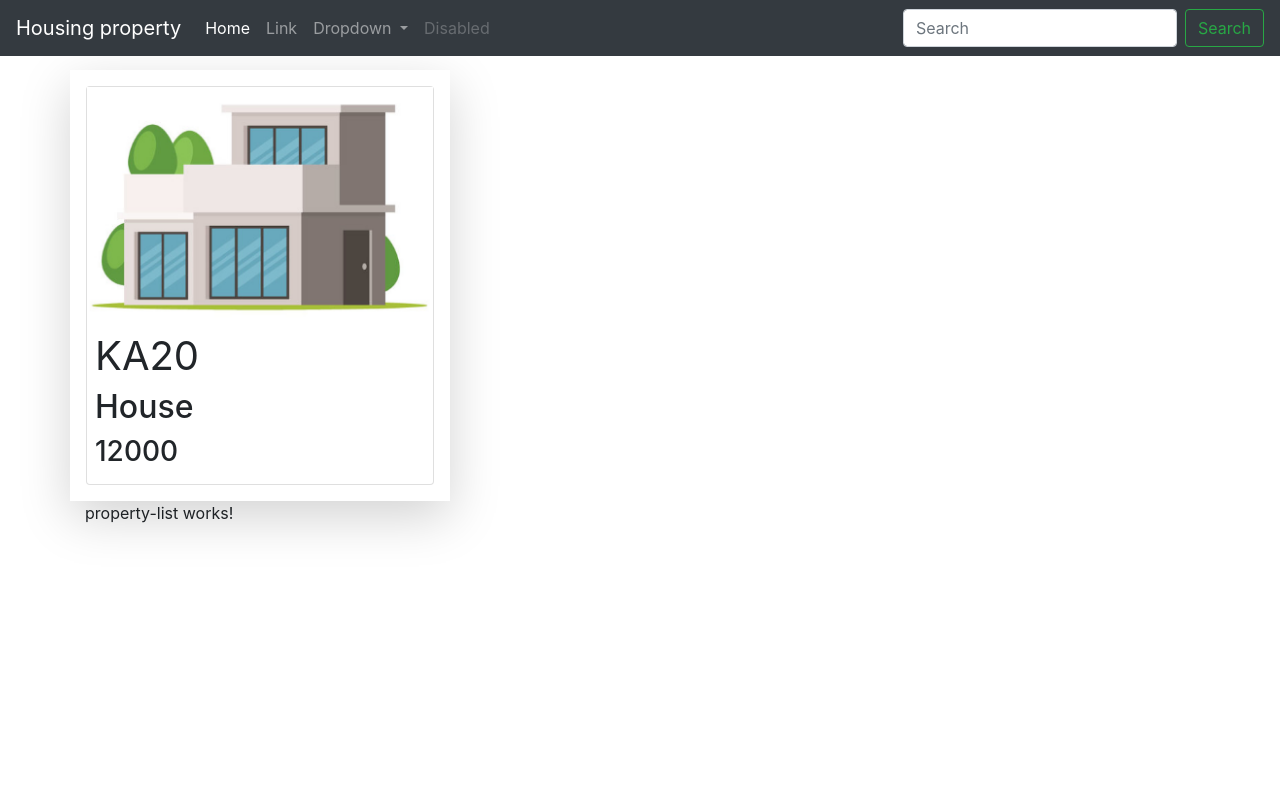
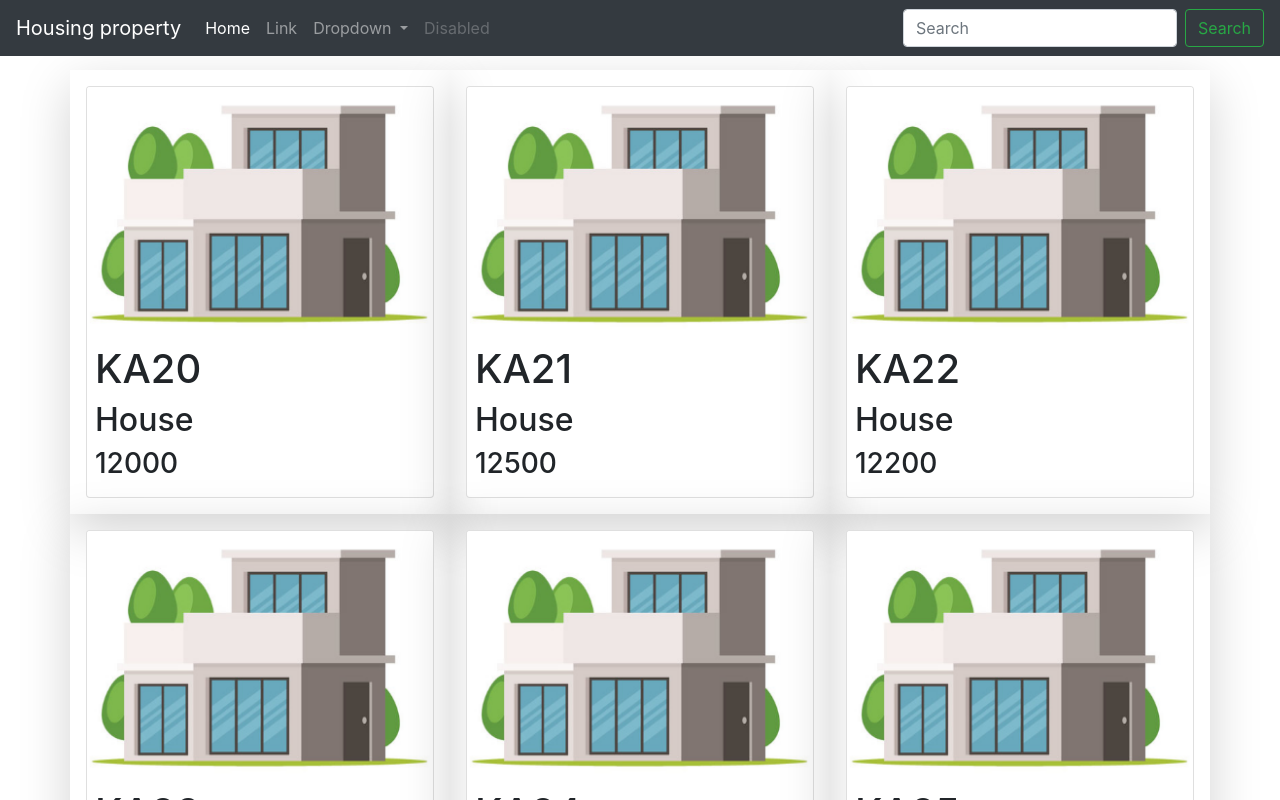
Before and after one commit to tanu1208/Angular, an Angular app in the folder Property-app/Frontend/: page / in a window 1280 px wide. Shown: the top 800 px of the page. Built offline with nearby package versions, Linux system fonts and the light colour scheme.

Commit message:
added HTTP with pipe

```diff
--- a/Property-app/Frontend/angular.json
+++ b/Property-app/Frontend/angular.json
@@ -21,7 +21,8 @@
             "aot": true,
             "assets": [
               "src/favicon.ico",
-              "src/assets"
+              "src/assets",
+              "src/data"
             ],
             "styles": [
               "node_modules/bootstrap/dist/css/bootstrap.min.css",
--- a/Property-app/Frontend/src/app/app.component.html
+++ b/Property-app/Frontend/src/app/app.component.html
@@ -1,5 +1,4 @@
 <app-nav-bar></app-nav-bar>
 <div class="container" style="margin-top: 70px;">
-  <app-property-card></app-property-card>
   <app-property-list></app-property-list>
 </div>
--- /dev/null
+++ b/Property-app/Frontend/src/app/property/IProperty.interface.ts
@@ -0,0 +1,6 @@
+export interface IProperty {
+  Id: number;
+  Name: string;
+  Type: string;
+  Price: number;
+}
--- a/Property-app/Frontend/src/app/property/property-card/property-card.component.css
+++ b/Property-app/Frontend/src/app/property/property-card/property-card.component.css
@@ -1,7 +1,37 @@
-h1 {
-  font-weight: normal;
+.card-img-wrapper{
+  overflow: hidden;
+  position: relative;
 }
 
-propImg {
+.card:hover img{
+  transform: scale(1.1,1.1);
+  transition-duration: 500ms;
+  transition-timing-function: ease-out;
   height: 250px;
 }
+
+.card img{
+  transform: scale(1,1);
+  transition-duration: 500ms;
+  transition-timing-function: ease-out;
+  height: 250px;
+}
+
+.member-icons{
+  position: absolute;
+  bottom: -10%;
+  left: 0;
+  right: 0;
+  margin-right: auto;
+  margin-left: auto;
+  opacity: 0;
+}
+
+.card-img-wrapper:hover .member-icons{
+  bottom: 0;
+  opacity: 1;
+}
+
+.animate{
+  transition: all 0.3s ease-in-out;
+}
--- a/Property-app/Frontend/src/app/property/property-card/property-card.component.html
+++ b/Property-app/Frontend/src/app/property/property-card/property-card.component.html
@@ -1,12 +1,18 @@
-<div class="row">
-  <div class="shadow-lg col-sm-4 p-3">
-    <div class="card">
-      <img class="propImg" src="assets/images/house_default.png">
-      <div class="card-body p-2">
-        <h1> {{Property.Name}} </h1>
-        <h2> {{Property.Type}} </h2>
-        <h3> {{Property.Price}} </h3>
-      </div>
-    </div>
+<div class="card">
+  <div class="card-img-wrapper">
+    <img class="card-img-top" src="assets/images/house_default.png">
+    <ul class="list-inline text-center member-icons animate">
+      <li class="list-inline-item">
+        <button class="btn btn-primary"><i class="far fa-edit"></i></button>
+      </li>
+      <li class="list-inline-item">
+        <button class="btn btn-primary"><i class="far fa-address-card"></i></button>
+      </li>
+    </ul>
+  </div>
+  <div class="card-body p-2">
+    <h1> {{property.Name}} </h1>
+    <h2> {{property.Type}} </h2>
+    <h3> {{property.Price}} </h3>
   </div>
 </div>
--- a/Property-app/Frontend/src/app/property/property-card/property-card.component.ts
+++ b/Property-app/Frontend/src/app/property/property-card/property-card.component.ts
@@ -1,4 +1,5 @@
-import { Component } from '@angular/core';
+import { Component, Input } from '@angular/core';
+import { IProperty } from '../IProperty.interface';
 
 @Component({
   selector: 'app-property-card',
@@ -9,12 +10,5 @@
 })
 
 export class PropertyCardComponent {
-
-  Property: any = {
-    "Id":1,
-    "Name":"KA20",
-    "Type":"House",
-    "Price":12000
-  }
-
+  @Input() property : IProperty
 }
--- a/Property-app/Frontend/src/app/property/property-list/property-list.component.html
+++ b/Property-app/Frontend/src/app/property/property-list/property-list.component.html
@@ -1 +1,5 @@
-<p>property-list works!</p>
+<div class="row">
+  <div *ngFor="let property of properties" class="shadow-lg col-sm-4 p-3">
+    <app-property-card [property]="property"></app-property-card>
+  </div>
+</div>
--- a/Property-app/Frontend/src/app/property/property-list/property-list.component.ts
+++ b/Property-app/Frontend/src/app/property/property-list/property-list.component.ts
@@ -1,4 +1,7 @@
 import { Component, OnInit } from '@angular/core';
+import { HousingService } from 'src/app/services/housing.service';
+import { IProperty } from '../IProperty.interface';
+
 
 @Component({
   selector: 'app-property-list',
@@ -7,9 +10,19 @@
 })
 export class PropertyListComponent implements OnInit {
 
-  constructor() { }
+  properties: Array<IProperty>;
+
+  constructor(private housingService: HousingService) { }
 
   ngOnInit(): void {
+    this.housingService.getAllProperties().subscribe(
+      data=>{
+        this.properties = data;
+        console.log(data);
+      }, error => {
+        console.log('HttpError: ');
+        console.log(error);
+      }
+    )
   }
-
 }
--- /dev/null
+++ b/Property-app/Frontend/src/app/services/housing.service.ts
@@ -0,0 +1,27 @@
+import { Injectable } from '@angular/core';
+import { HttpClient } from '@angular/common/http';
+import { map } from 'rxjs/operators';
+import { IProperty } from '../property/IProperty.interface';
+import { Observable } from 'rxjs';
+
+@Injectable({
+  providedIn: 'root'
+})
+export class HousingService {
+
+  constructor(private http:HttpClient) { }
+
+  getAllProperties(): Observable<IProperty[]> {
+    return this.http.get('data/properties.json').pipe(
+      map(data => {
+        const propertiesArray: Array<IProperty> = [];
+        for (const id in data) {
+          if (data.hasOwnProperty(id)){
+            propertiesArray.push(data[id]);
+          }
+        }
+        return propertiesArray;
+      })
+    );
+  }
+}
--- /dev/null
+++ b/Property-app/Frontend/src/data/properties.json
@@ -0,0 +1,38 @@
+[
+  {
+    "Id":1,
+    "Name":"KA20",
+    "Type":"House",
+    "Price":12000
+  },
+  {
+    "Id":2,
+    "Name":"KA21",
+    "Type":"House",
+    "Price":12500
+  },
+  {
+    "Id":3,
+    "Name":"KA22",
+    "Type":"House",
+    "Price":12200
+  },
+  {
+    "Id":4,
+    "Name":"KA23",
+    "Type":"House",
+    "Price":12700
+  },
+  {
+    "Id":5,
+    "Name":"KA24",
+    "Type":"House",
+    "Price":12700
+  },
+  {
+    "Id":6,
+    "Name":"KA25",
+    "Type":"House",
+    "Price":12700
+  }
+]
--- a/Property-app/Frontend/src/index.html
+++ b/Property-app/Frontend/src/index.html
@@ -1,6 +1,7 @@
 <!doctype html>
 <html lang="en">
 <head>
+  <script src="https://kit.fontawesome.com/d8de0faa6a.js" crossorigin="anonymous"></script>
   <meta charset="utf-8">
   <title>MyFirstApp</title>
   <base href="/">
```
Also changed, not shown: Property-app/Frontend/src/app/app.module.ts (+5 -2 lines), 1 other file (tests, documents, lock files or other folders).
